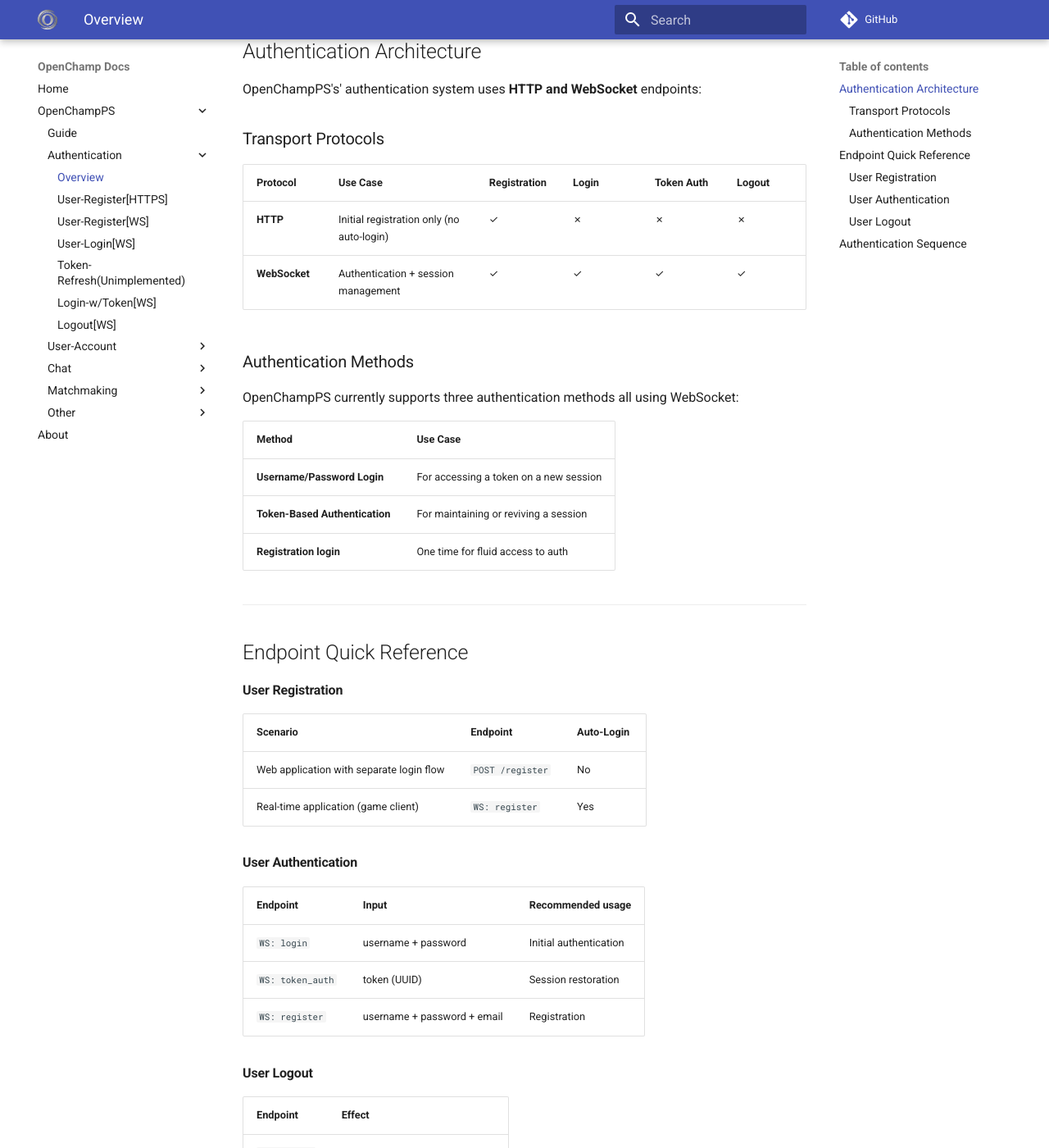
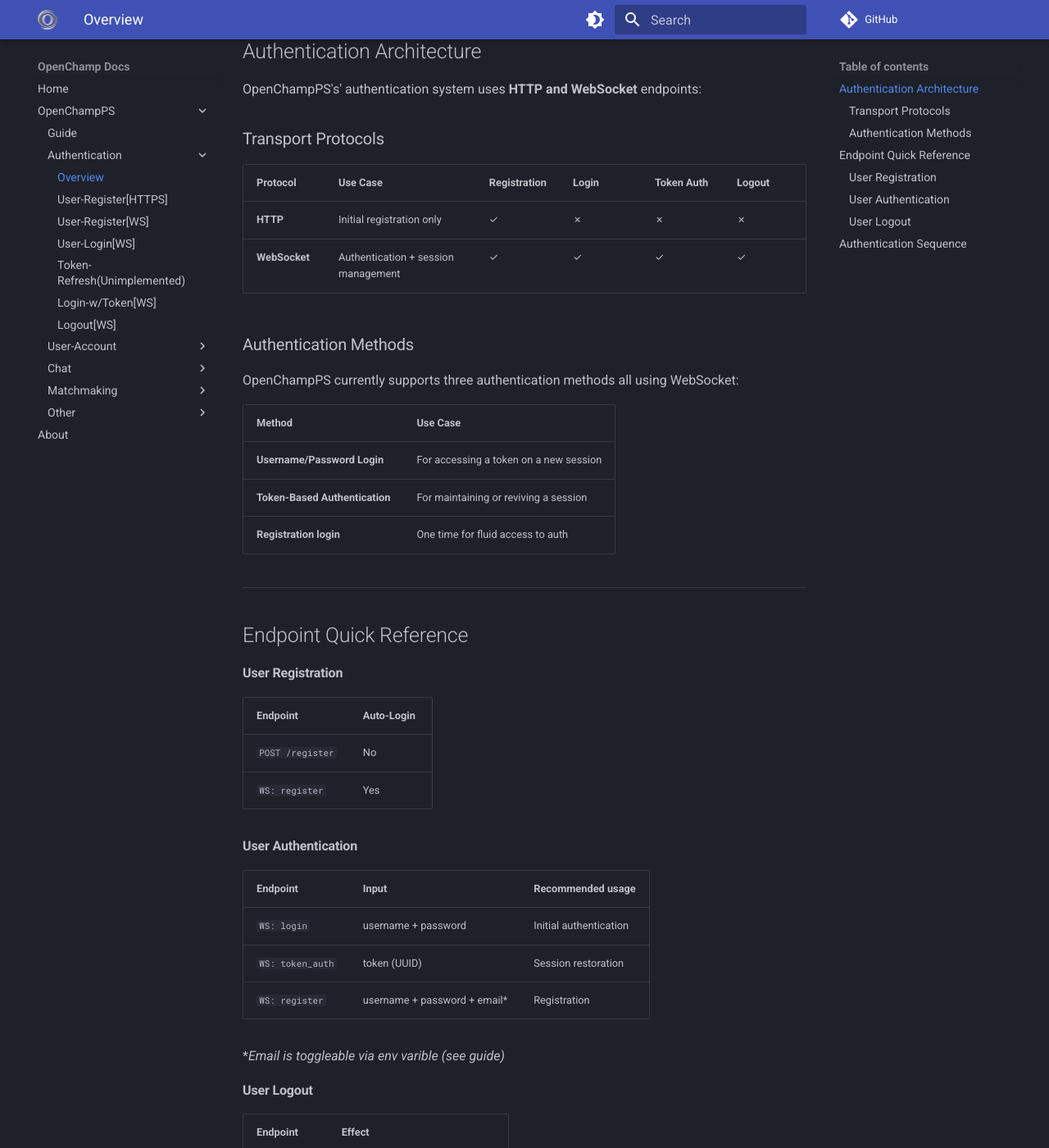
Before and after one commit to m3rchant-man/OpenChamp-Manual, an MkDocs documentation site: the page built from docs/api/authentication/Overview.md, in a window 1280 px wide and 1400 px high, scrolled down 266 px. Shown: the whole window at 82% size. Built offline with MkDocs 1.6.1 and Material for MkDocs 9.7.7, drawn with Linux system fonts in a browser that asks for light colours; comment, search, counter and statistics services are not loaded.

Commit message:
Enhance mkdocs configuration with light/dark mode palette toggle and improve authentication overview documentation for clarity and formatting.

```diff
--- a/docs/api/authentication/Overview.md
+++ b/docs/api/authentication/Overview.md
@@ -14,7 +14,7 @@
 
 | Protocol      | Use Case                                        | Registration | Login | Token Auth | Logout |
 | :---------    | :------------------------------------------     | :----------- | :---- | :--------- | :----- |
-| **HTTP**      | Initial registration only (no auto-login)       | ✓            | ✗     | ✗          | ✗      |
+| **HTTP**      | Initial registration only                       | ✓            | ✗     | ✗          | ✗      |
 | **WebSocket** | Authentication + session management             | ✓            | ✓     | ✓          | ✓      |
 
 ### Authentication Methods
@@ -33,18 +33,20 @@
 
 #### **User Registration**
 
-| Scenario | Endpoint | Auto-Login |
-| :------- | :------- | :--------- |
-| Web application with separate login flow | `POST /register` | No|
-| Real-time application (game client) | `WS: register` | Yes|
+| Endpoint         | Auto-Login |
+| :-------         | :--------- |
+| `POST /register` | No         |
+| `WS: register`   | Yes        |
 
 #### **User Authentication**
 
-| Endpoint | Input | Recommended usage |
-| :------- | :---- | :------- |
-| `WS: login` | username + password | Initial authentication |
-| `WS: token_auth` | token (UUID) | Session restoration|
-| `WS: register` | username + password + email | Registration|
+| Endpoint         | Input                        | Recommended usage |
+| :-------         | :----                        | :------- |
+| `WS: login`      | username + password          | Initial authentication |
+| `WS: token_auth` | token (UUID)                 | Session restoration|
+| `WS: register`   | username + password + email* | Registration|
+
+**Email is toggleable via env varible (see guide)*
 
 #### **User Logout**
 
--- a/mkdocs.yml
+++ b/mkdocs.yml
@@ -34,6 +34,21 @@
     - navigation.footer
     - navigation.instant
     - navigation.instant.prefetch
+  palette:
+
+    # Palette toggle for Light mode
+    - media: "(prefers-color-scheme: dark)"
+      scheme: default
+      toggle:
+        icon: material/brightness-7
+        name: Switch to dark mode
+
+    # Palette toggle for dark mode
+    - media: "(prefers-color-scheme: light)"
+      scheme: slate
+      toggle:
+        icon: material/brightness-4
+        name: Switch to system preference
 extra_css:
   - css/custom.css
 plugins:
```
